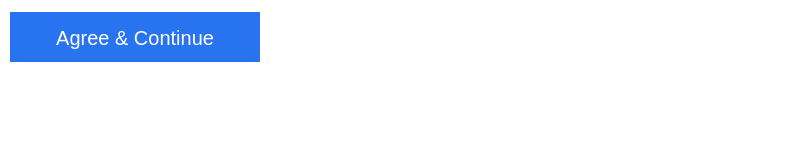
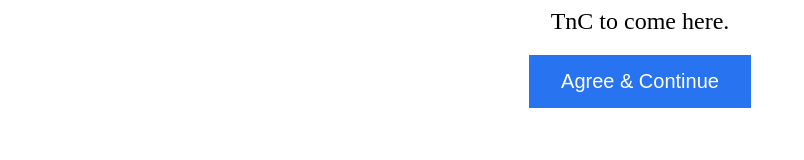
Before and after one commit to mohitjaindev/mohitjaindev.github.io, a plain HTML site: page index.html in a window 1280 px wide. Shown: the whole page, without its empty margins (0-804 px from the left). Drawn offline with Linux system fonts and the light colour scheme.

Commit message:
Added style

```diff
--- a/index.html
+++ b/index.html
@@ -3,6 +3,11 @@
   <head>
     <title>My Iframe</title>
     <style>
+		.tnc {
+			font-size: 24px;
+			text-align: center;
+			margin-bottom: 20px;
+		}
       .button {
         background-color: #2874f0; /* Green */
         border: none;
@@ -14,24 +19,26 @@
         font-size: 20px;
         margin: 4px 2px;
         cursor: pointer;
+		margin: auto;
+    	display: block;
       }
     </style>
   </head>
   <body>
-
-<button type="button" style="height: 50px; width: 250px" class="button">Agree & Continue</button>
+	<div class="tnc"> TnC to come here.</div>
+    <button type="button" class="button">
+      Agree & Continue
+    </button>
 
     <script type="text/javascript">
-	var target_origin = 'https://mohitjaindev.github.io';
+      var target_origin = "https://mohitjaindev.github.io";
       var message = {
         type: "tnc_accepted",
         data: "TnC Accepted"
-	}
-	document.querySelector('button').onclick = function () {
-		parent.postMessage(message, "*")
+      };
+      document.querySelector("button").onclick = function() {
+        parent.postMessage(message, "*");
       };
     </script>
-
-
   </body>
 </html>
```
Lines whose indentation alone changed are shown as unchanged.
